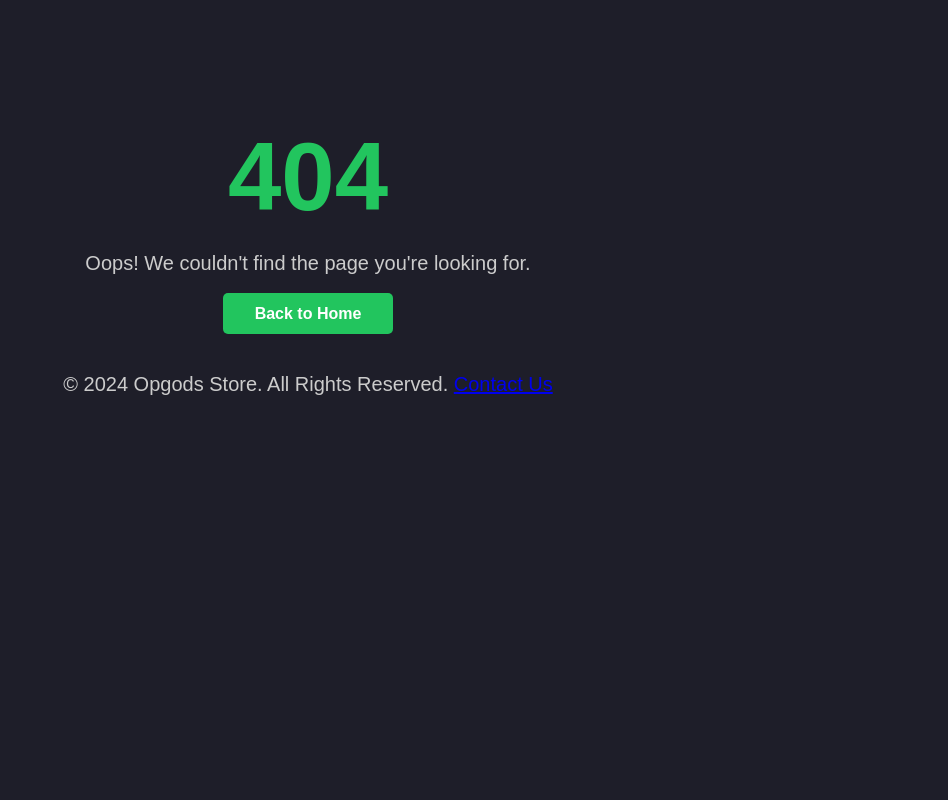
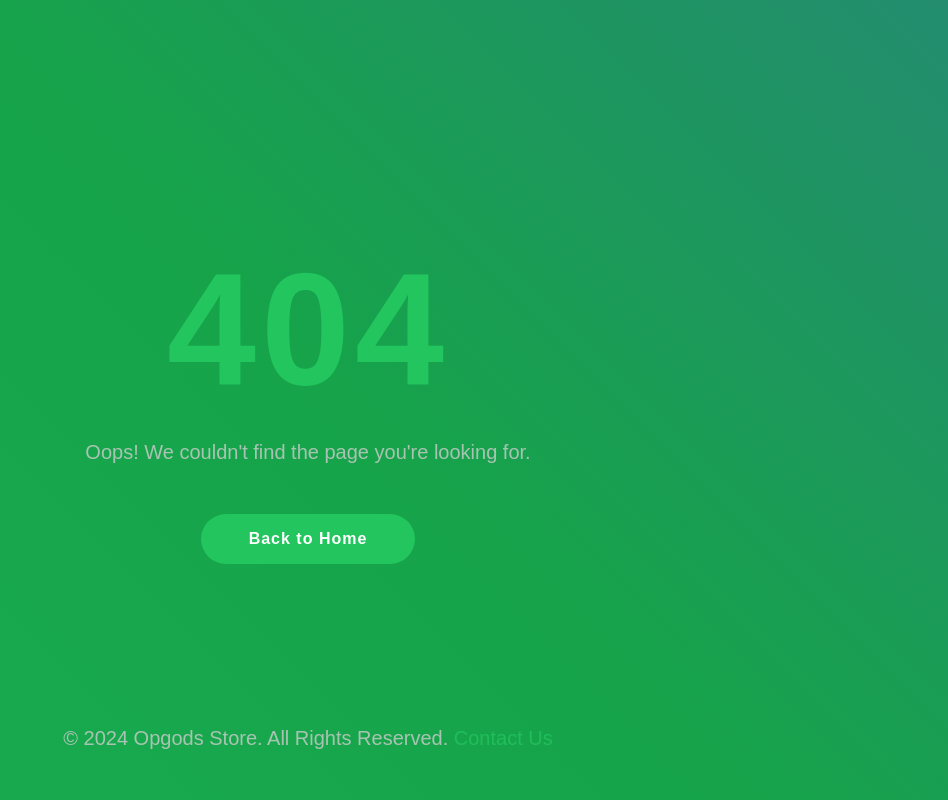
Before and after one commit to opgodsnetwork/opgodsnetwork.github.io, a PHP site: page /404.html in a window 1280 px wide. Shown: the whole page, without its empty margins (332-1280 px from the left). Run offline with PHP 8.4, Linux system fonts and the light colour scheme.

Commit message:
Update 404.css

```diff
--- a/404.css
+++ b/404.css
@@ -1,39 +1,113 @@
-  body {
+     * {
+            margin: 0;
+            padding: 0;
+            box-sizing: border-box;
+        }
+
+        body {
             font-family: 'Arial', sans-serif;
             background-color: #1e1e29;
-            color: #fff;
+            color: white;
+            display: flex;
+            justify-content: center;
+            align-items: center;
+            height: 100vh;
+            flex-direction: column;
             text-align: center;
-            padding: 50px;
+            padding: 0 20px;
+            overflow: hidden;
         }
 
         h1 {
-            font-size: 6rem;
+            font-size: 10rem;
+            font-weight: bold;
+            color: #22c55e;
             margin-bottom: 20px;
-            color: #22c55e;
+            letter-spacing: 5px;
+            animation: fadeIn 0.5s ease-in-out;
         }
 
         p {
             font-size: 1.25rem;
             margin-bottom: 30px;
             color: #ccc;
+            opacity: 0.8;
         }
 
         .btn-primary {
             background-color: #22c55e;
             color: white;
-            padding: 0.75rem 2rem;
-            border-radius: 5px;
+            padding: 1rem 3rem;
+            font-size: 1rem;
             text-decoration: none;
-            font-weight: bold;
-            transition: background-color 0.3s ease;
+            border-radius: 50px;
+            font-weight: 600;
+            letter-spacing: 1px;
+            transition: all 0.3s ease;
+            display: inline-block;
+            margin-top: 20px;
         }
 
         .btn-primary:hover {
             background-color: #16a34a;
+            transform: translateY(-5px);
+        }
+
+        .btn-primary:focus {
+            outline: none;
         }
 
         .footer {
-            margin-top: 50px;
+            position: absolute;
+            bottom: 20px;
             font-size: 0.875rem;
             color: #aaa;
         }
+
+        .footer a {
+            color: #22c55e;
+            text-decoration: none;
+            transition: color 0.3s;
+        }
+
+        .footer a:hover {
+            color: #16a34a;
+        }
+
+        /* Background Animation */
+        .background-animation {
+            position: absolute;
+            top: 50%;
+            left: 50%;
+            transform: translate(-50%, -50%);
+            width: 100%;
+            height: 100%;
+            background: linear-gradient(45deg, #22c55e, #16a34a, #4f46e5);
+            background-size: 400% 400%;
+            animation: gradientMove 4s ease infinite;
+            z-index: -1;
+        }
+
+        /* Keyframe Animations */
+        @keyframes fadeIn {
+            from {
+                opacity: 0;
+                transform: translateY(-50px);
+            }
+            to {
+                opacity: 1;
+                transform: translateY(0);
+            }
+        }
+
+        @keyframes gradientMove {
+            0% {
+                background-position: 0% 50%;
+            }
+            50% {
+                background-position: 100% 50%;
+            }
+            100% {
+                background-position: 0% 50%;
+            }
+        }
```
